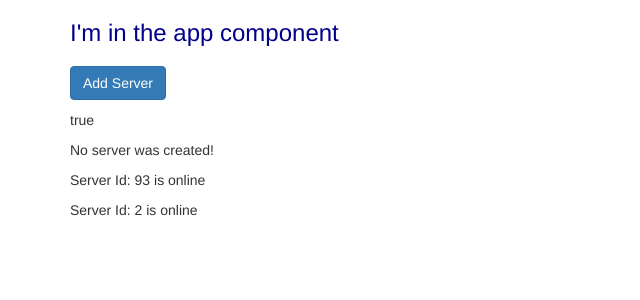
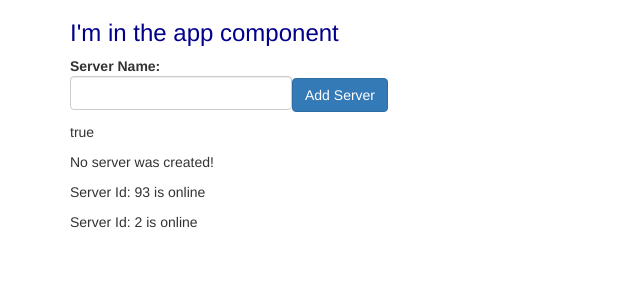
Before and after one commit to deskach/angular4, an Angular app: page / in a window 1280 px wide. Shown: the top 300 px of the page, without its empty margins (0-640 px from the left). Built offline with nearby package versions, Linux system fonts and the light colour scheme.

Commit message:
passing & using data in event binding

```diff
--- a/src/app/servers/servers.component.html
+++ b/src/app/servers/servers.component.html
@@ -1,4 +1,8 @@
 <div class="lng4--servers-container">
+  <label>
+    Server Name:
+    <input type="text" class="form-control" (input)="onUpdateServerName($event)">
+  </label>
   <button class="btn btn-primary" [disabled]="!allowNewServer" (click)="onCreateServer()">
     Add Server
   </button>
--- a/src/app/servers/servers.component.ts
+++ b/src/app/servers/servers.component.ts
@@ -14,12 +14,17 @@ import {Component} from '@angular/core';
 export class ServersComponent {
   allowNewServer = false;
   serverCreationStatus = 'No server was created!';
+  serverName = '';
 
   constructor() {
     setTimeout(_ => this.allowNewServer = true, 2000);
   }
 
   onCreateServer() {
-    this.serverCreationStatus = 'Server was created!';
+    this.serverCreationStatus = `Server ${this.serverName} was created!`;
+  }
+
+  onUpdateServerName(event: any) {
+    this.serverName = (<HTMLInputElement>event.target).value;
   }
 }
```
